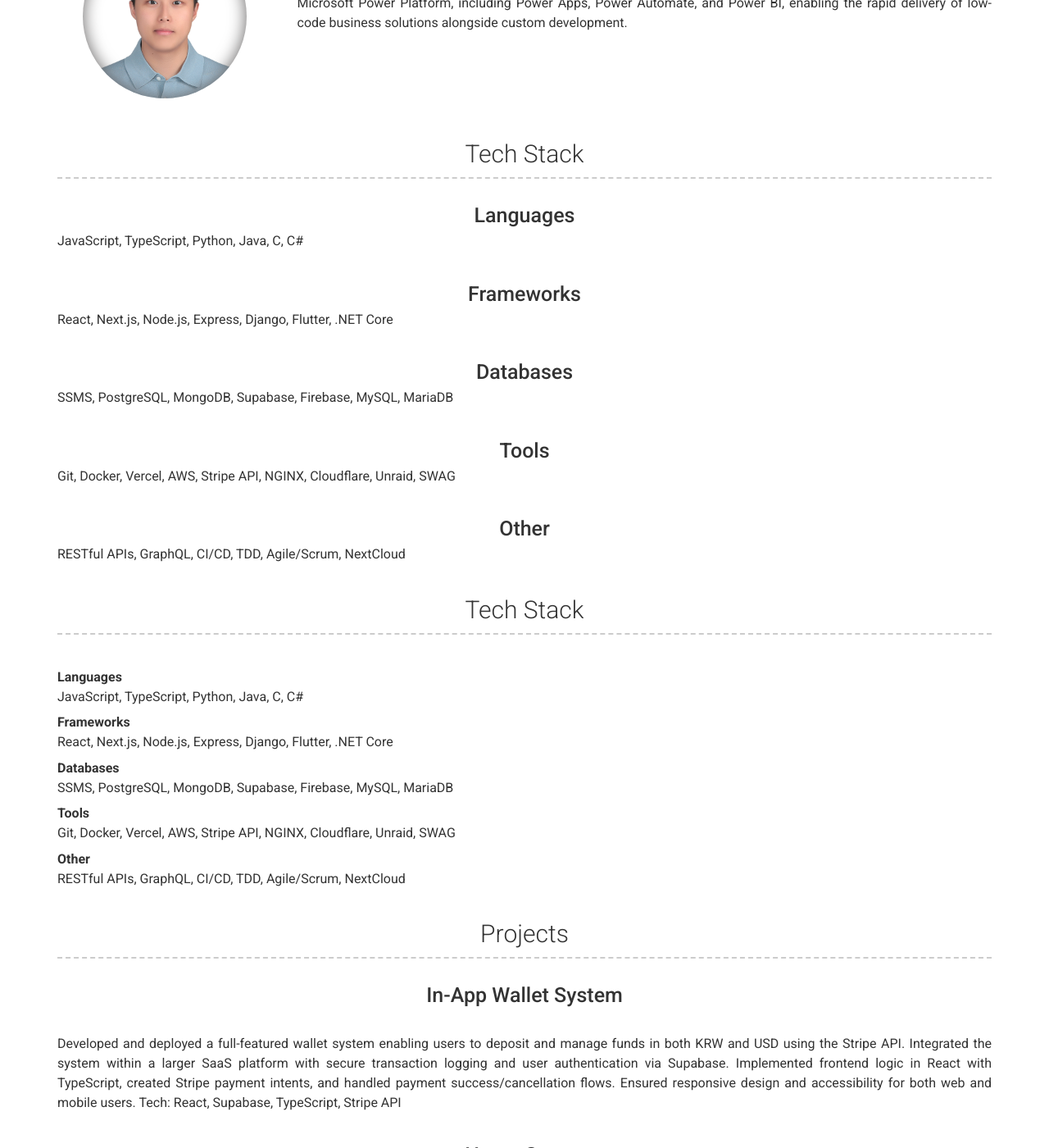
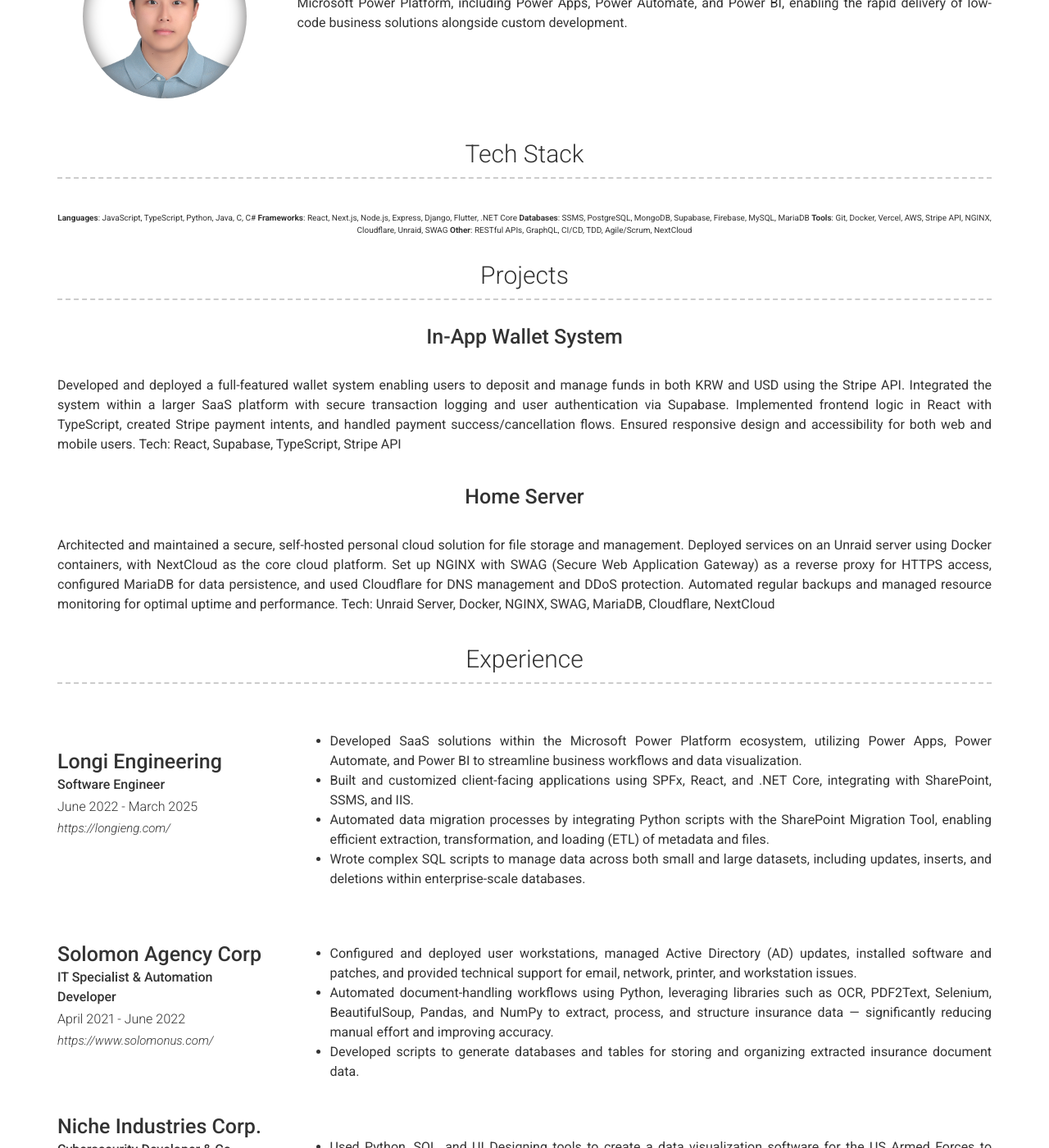
Before and after one commit to jon-a-thang/Resume-JonathanJang, a Jekyll site: the page built from index.md, in a window 1280 px wide and 1400 px high, scrolled down 409 px. Shown: the whole window at 82% size. Built offline with Jekyll 4.4.1, drawn with Linux system fonts in a browser that asks for light colours; nearby versions of some CDN libraries.

Commit message:
new update

```diff
--- a/_config.yml
+++ b/_config.yml
@@ -57,46 +57,15 @@ about_content: | # this will include new lines to allow paragraphs
 
 content:
   - title: Tech Stack
-    layout: list
-    content:
-      - layout: top-middle
-        title: Languages
-        description: | # this will include new lines to allow paragraphs
-          JavaScript, TypeScript, Python, Java, C, C#
-      - layout: top-middle
-        title: Frameworks
-        description: | # this will include new lines to allow paragraphs
-          React, Next.js, Node.js, Express, Django, Flutter, .NET Core
-      - layout: top-middle
-        title: Databases
-        description: | # this will include new lines to allow paragraphs
-          SSMS, PostgreSQL, MongoDB, Supabase, Firebase, MySQL, MariaDB
-      - layout: top-middle
-        title: Tools
-        description: | # this will include new lines to allow paragraphs
-          Git, Docker, Vercel, AWS, Stripe API, NGINX, Cloudflare, Unraid, SWAG
-      - layout: top-middle
-        title: Other
-        description: | # this will include new lines to allow paragraphs
-          RESTful APIs, GraphQL, CI/CD, TDD, Agile/Scrum, NextCloud
-
-  - title: Tech Stack
     layout: text
     content: |
-      **Languages**
-      JavaScript, TypeScript, Python, Java, C, C#
-
-      **Frameworks**
-      React, Next.js, Node.js, Express, Django, Flutter, .NET Core
-
-      **Databases**
-      SSMS, PostgreSQL, MongoDB, Supabase, Firebase, MySQL, MariaDB
-
-      **Tools**
-      Git, Docker, Vercel, AWS, Stripe API, NGINX, Cloudflare, Unraid, SWAG
-
-      **Other**
-      RESTful APIs, GraphQL, CI/CD, TDD, Agile/Scrum, NextCloud
+      <div align="center">
+      <strong>Languages</strong>: JavaScript, TypeScript, Python, Java, C, C#
+      <strong>Frameworks</strong>: React, Next.js, Node.js, Express, Django, Flutter, .NET Core
+      <strong>Databases</strong>: SSMS, PostgreSQL, MongoDB, Supabase, Firebase, MySQL, MariaDB
+      <strong>Tools</strong>: Git, Docker, Vercel, AWS, Stripe API, NGINX, Cloudflare, Unraid, SWAG
+      <strong>Other</strong>: RESTful APIs, GraphQL, CI/CD, TDD, Agile/Scrum, NextCloud
+      </div>
 
   - title: Projects #### PROJECTS ####
     layout: list # Type of content section (list/text)
```
